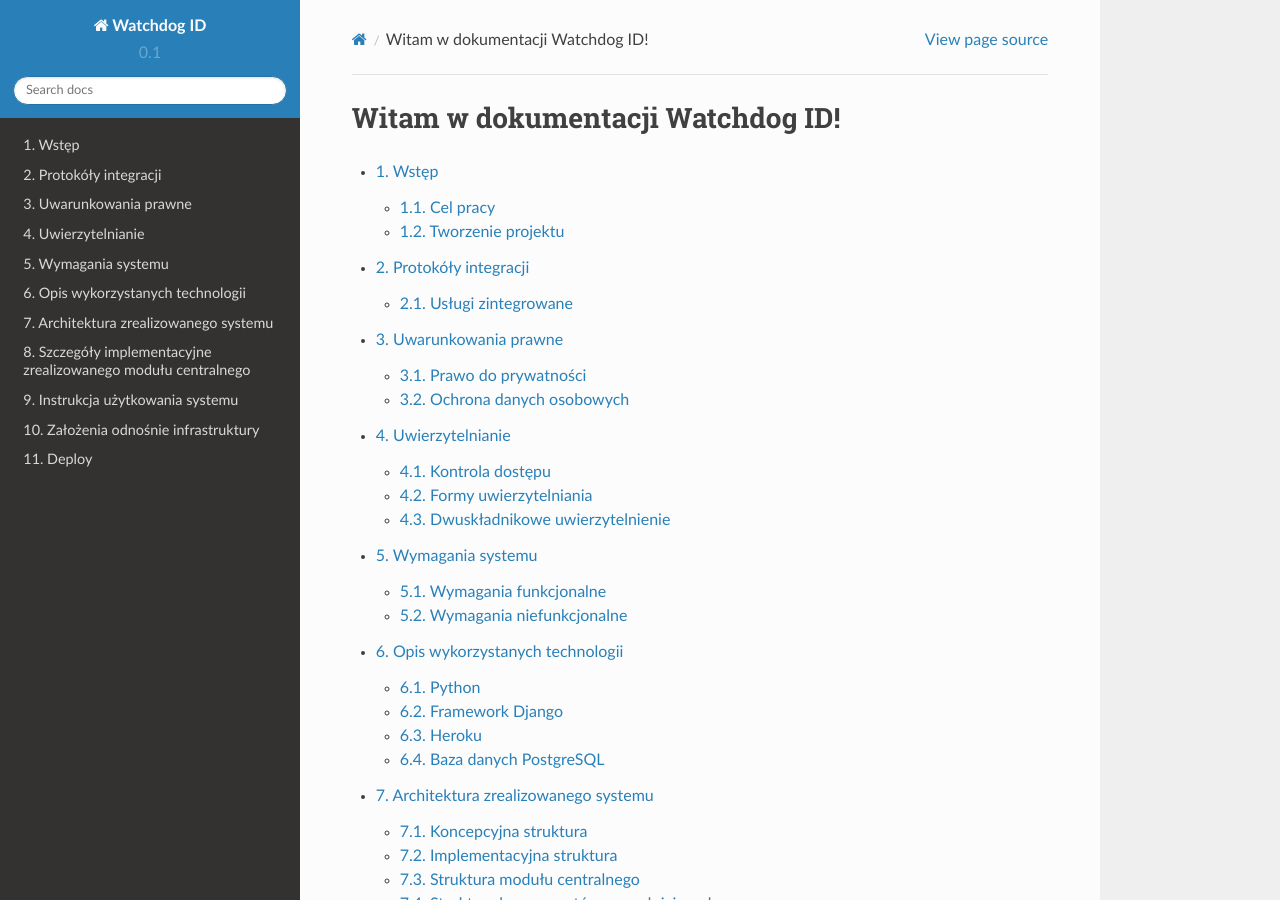
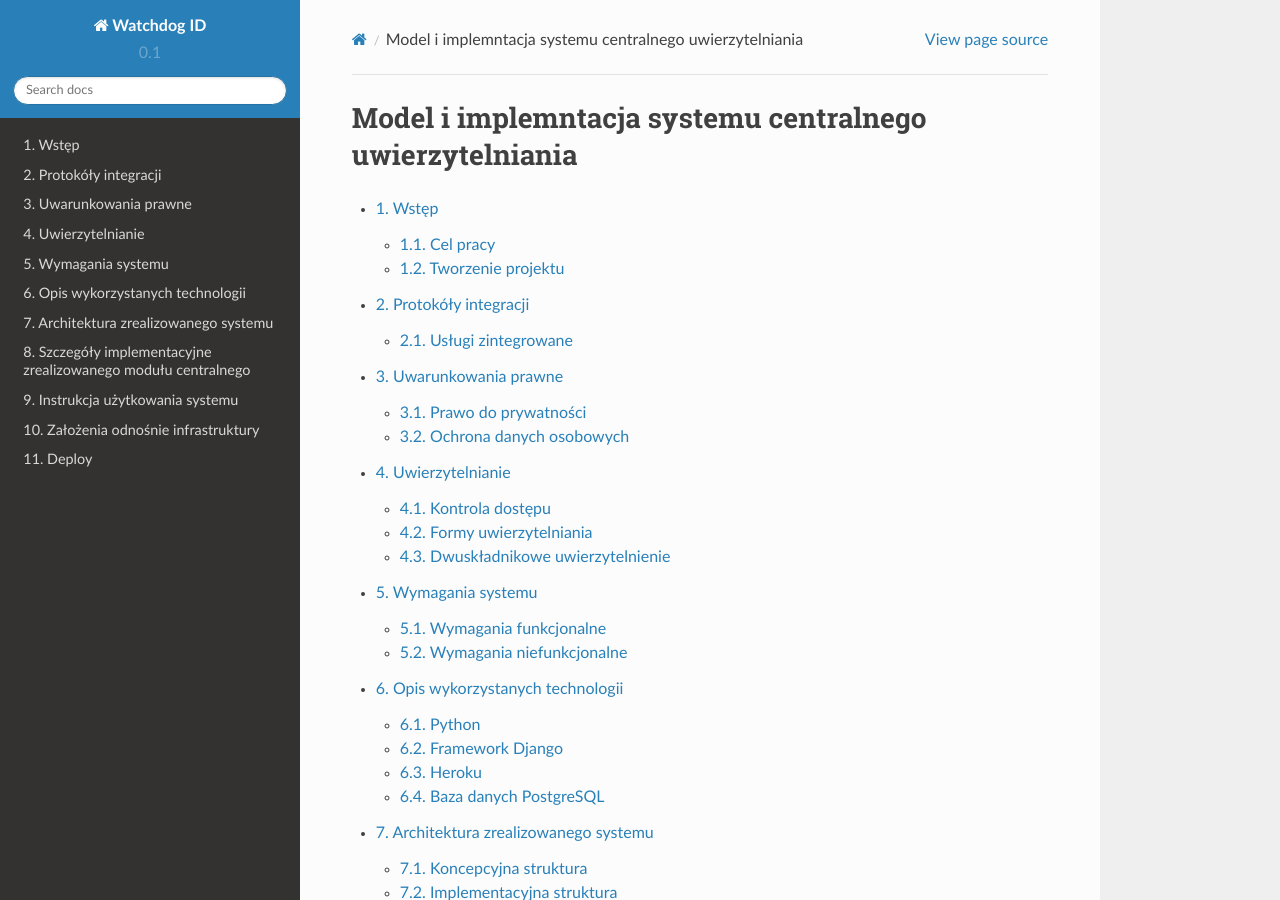
Before and after one commit to watchdogpolska/watchdog-id, a Sphinx documentation site: the page built from docs/index.rst, in a window 1280 px wide and 900 px high. Built offline with Sphinx 7.4.7 and the Read the Docs theme 2.0.0, drawn with Linux system fonts in a browser that asks for light colours.

Commit message:
Update title

```diff
--- a/docs/index.rst
+++ b/docs/index.rst
@@ -3,8 +3,8 @@
    You can adapt this file completely to your liking, but it should at least
    contain the root `toctree` directive.
 
-Witam w dokumentacji Watchdog ID!
-====================================================================
+Model i implemntacja systemu centralnego uwierzytelniania
+=========================================================
 
 .. _toc_introduction:
 
```
